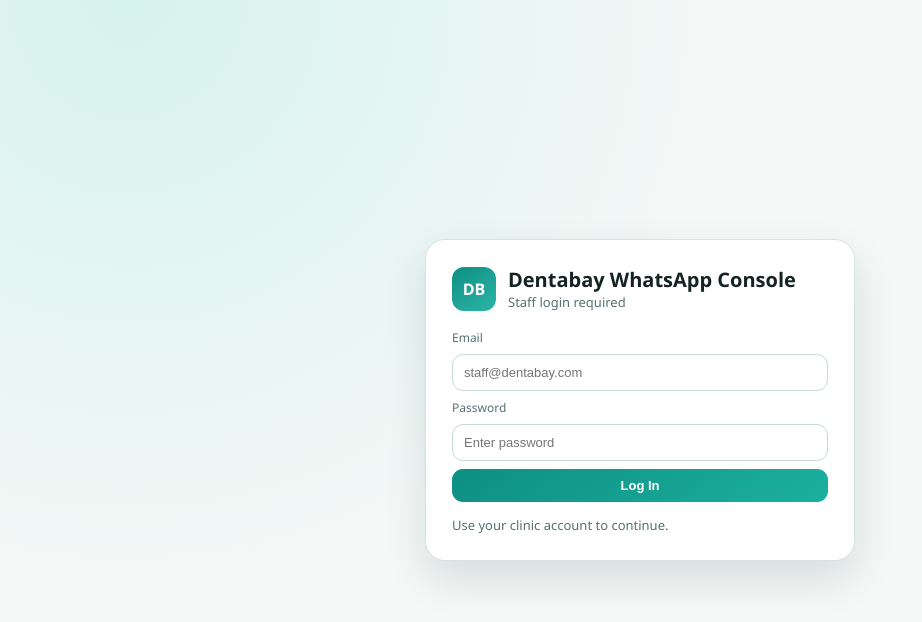
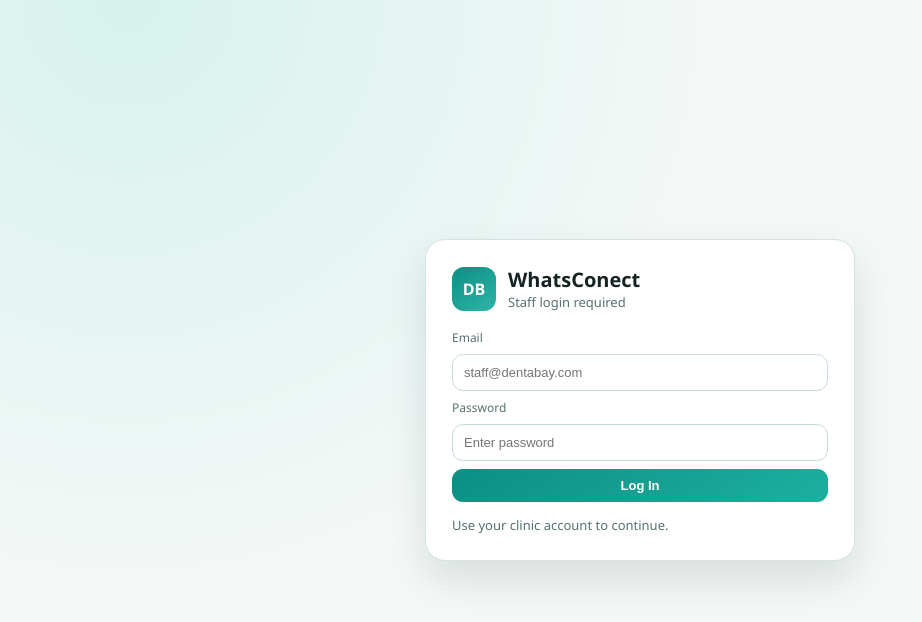
Before and after one commit to SyamimiDhaniyah/wa-template-sender-new, an Electron app: page renderer/index.html in a window 1280 px wide. Shown: the whole page, without its empty margins (0-922 px from the left). Drawn offline with Linux system fonts and the light colour scheme; no server answers.

Commit message:
Rename app to WhatsConect and update branding icon

```diff
--- a/renderer/index.html
+++ b/renderer/index.html
@@ -6,7 +6,7 @@
       http-equiv="Content-Security-Policy"
       content="default-src 'self'; img-src 'self' data: https:; style-src 'self' 'unsafe-inline'; script-src 'self';"
     />
-    <title>Dentabay WhatsApp Console</title>
+    <title>WhatsConect</title>
     <link rel="stylesheet" href="./styles.css" />
   </head>
   <body>
@@ -15,7 +15,7 @@
         <div class="loginBrand">
           <div class="loginLogo">DB</div>
           <div>
-            <div class="loginTitle">Dentabay WhatsApp Console</div>
+            <div class="loginTitle">WhatsConect</div>
             <div class="loginSub">Staff login required</div>
           </div>
         </div>
@@ -39,7 +39,7 @@
         <div class="brandBlock">
           <div class="brandDot"></div>
           <div>
-            <div class="brandMain">Dentabay WA</div>
+            <div class="brandMain">WhatsConect</div>
             <div class="brandSub">Simple staff mode</div>
           </div>
         </div>
```
Also changed, not shown: package.json (+17 -5 lines), README.md, assets/icon.ico (added), 1 other file.
